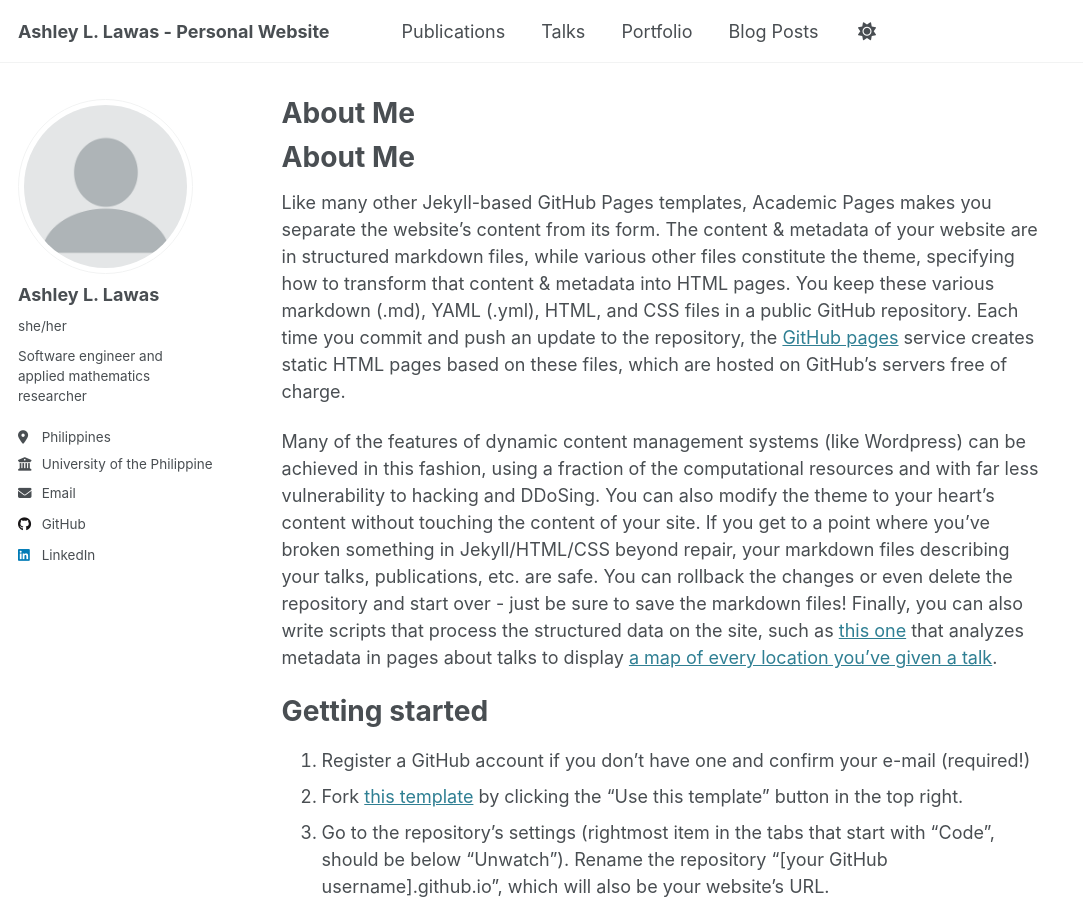
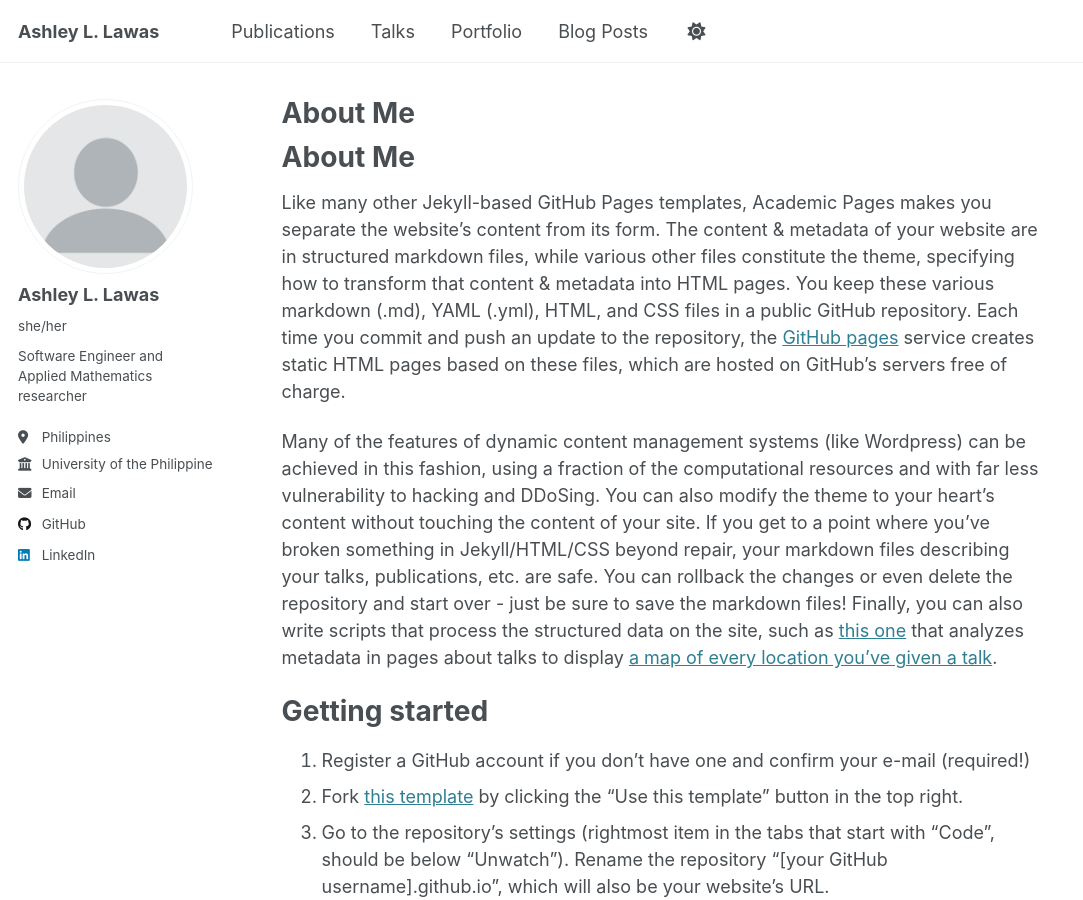
Before and after one commit to allawas117/allawas117.github.io, a Jekyll site: the page built from _pages/about.md, in a window 1280 px wide and 900 px high. Shown: the whole window, without its empty margins (0-1083 px from the left). Built offline with Jekyll 4.4.1, drawn with Linux system fonts in a browser that asks for light colours.

Commit message:
Update _config.yml

```diff
--- a/_config.yml
+++ b/_config.yml
@@ -9,10 +9,10 @@
 # Basic Site Settings
 locale                   : "en-US"
 site_theme               : "default"
-title                    : "Ashley L. Lawas - Personal Website"
+title                    : "Ashley L. Lawas"
 title_separator          : "-"
 name                     : &name "Ashley L. Lawas"
-description              : &description "Software engineer and applied mathematics researcher"
+description              : &description "Software Engineer and Applied Mathematics researcher"
 URL                      : "https://allawas117.github.io" # the base hostname & protocol for your site e.g. "https://[your GitHub username].github.io"
 baseurl                  : "" # the subpath of your site, e.g. "/blog"
 repository               : "allawas117/allawas117.github.io"
@@ -25,11 +25,11 @@ author:
   avatar           : "profile.png"
   name             : "Ashley L. Lawas"
   pronouns         : "she/her"
-  bio              : "Software engineer and applied mathematics researcher"
+  bio              : "Software Engineer and Applied Mathematics researcher"
   location         : "Philippines"
-  employer         : "University of the Philippines Los Baños"
+  employer         : "University of the Philippines"
   uri              : # URL
-  email            : "ash [dot] lastimosa [at] gmail [dot] com"
+  email            : "ash.lastimosa@gmail.com"
 
   # Academic websites
   arxiv            : # URL - Update with the correct link to your profile
```
